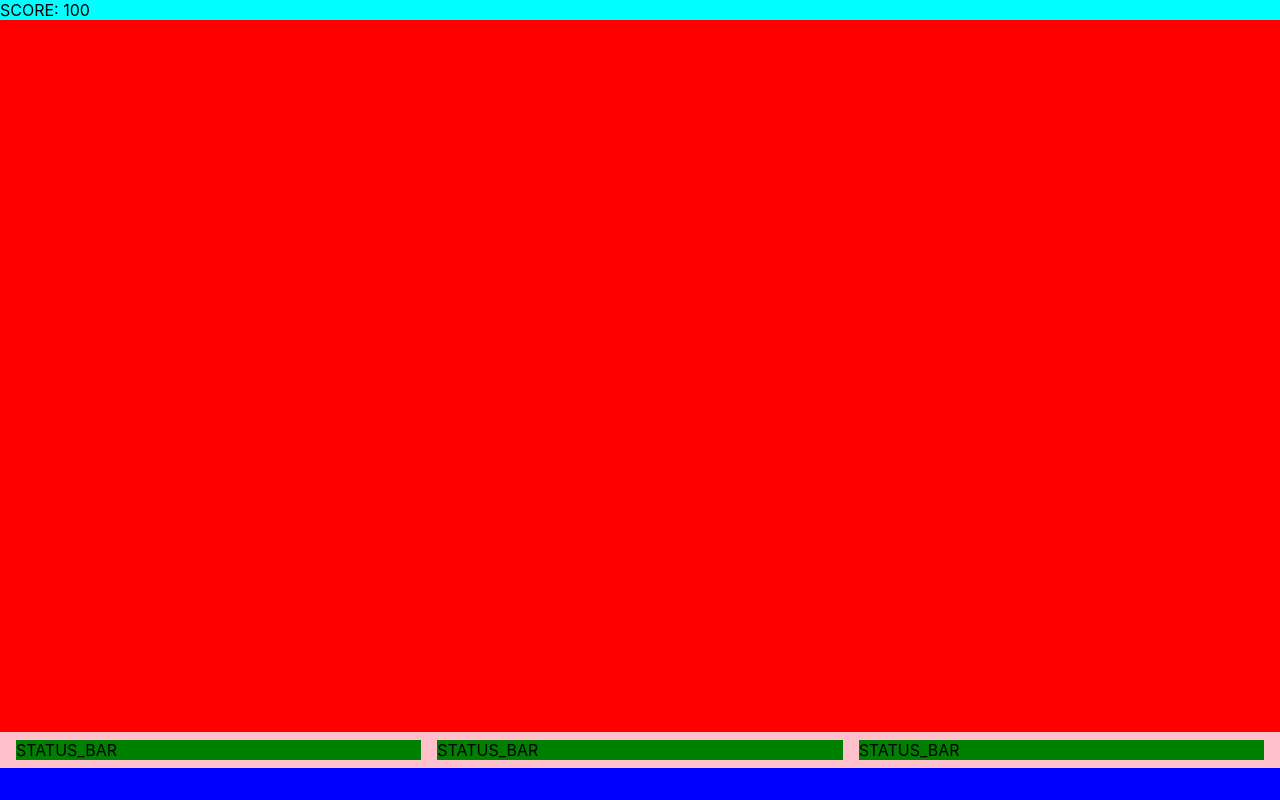
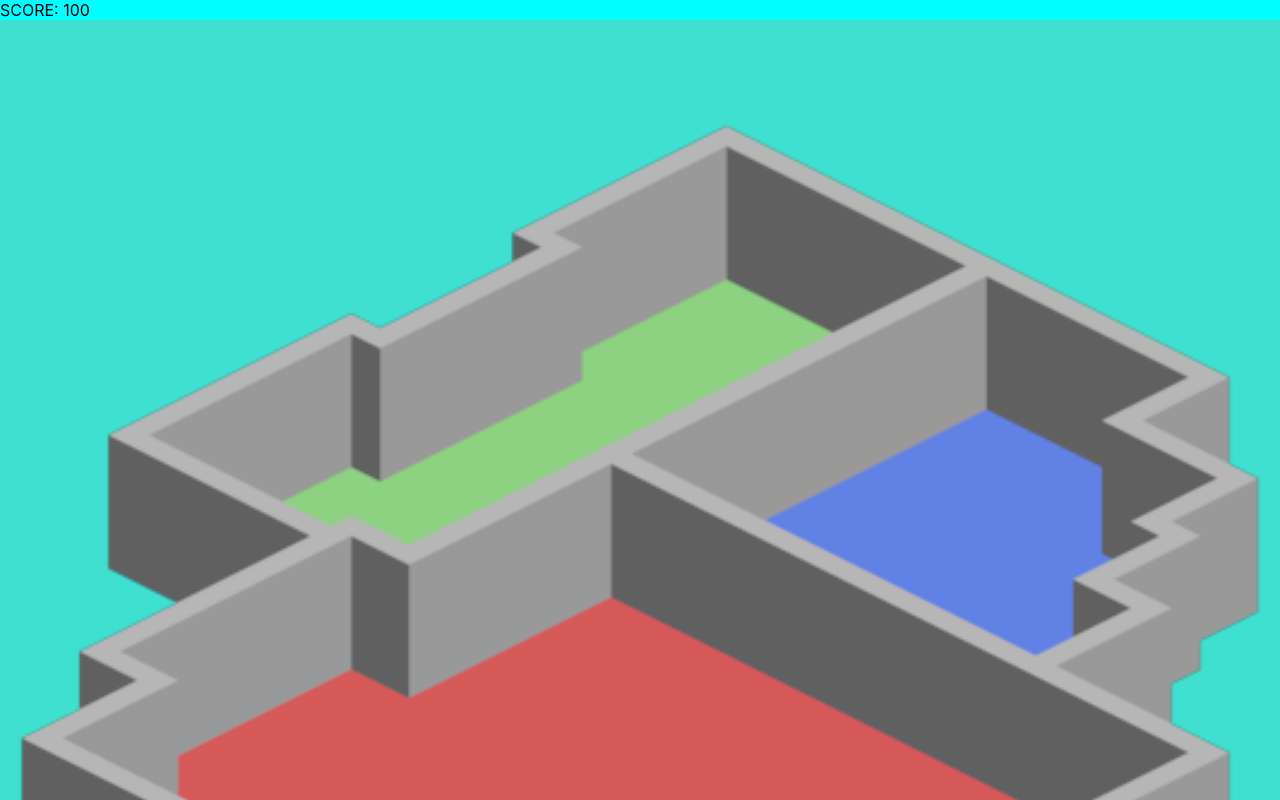
Before and after one commit to maladr0it/metal-baby, a React (Create React App) app: page / in a window 1280 px wide. Shown: the top 800 px of the page. Built offline with nearby package versions, Linux system fonts and the light colour scheme.

Commit message:
add test image

```diff
--- a/src/components/HouseMap.jsx
+++ b/src/components/HouseMap.jsx
@@ -1,12 +1,22 @@
 import React from "react";
 import styled from "styled-components";
+
+import MapImage from "../assets/test_map.png";
 
 const Container = styled.div`
   width: 100vw;
   height: 100vw;
-  background-color: red;
+  background-color: turquoise;
 `;
 
-const HouseMap = () => <Container />;
+const StyledImg = styled.img`
+  width: 100%;
+`;
+
+const HouseMap = () => (
+  <Container>
+    <StyledImg src={MapImage} />
+  </Container>
+);
 
 export default HouseMap;
```
Also changed, not shown: src/assets/test_map.png (added).
